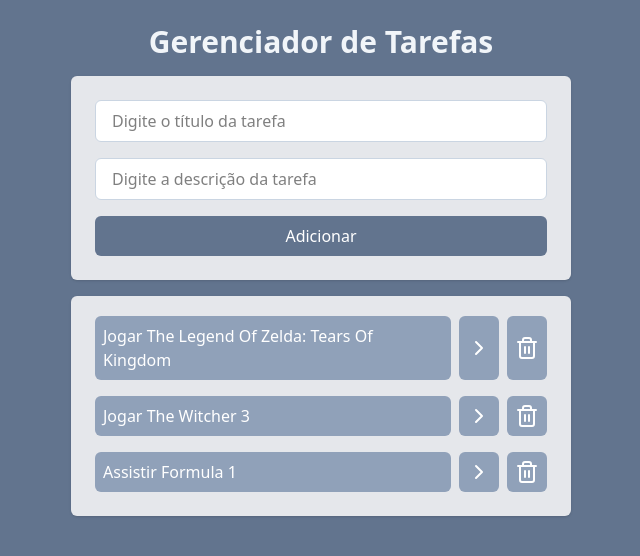
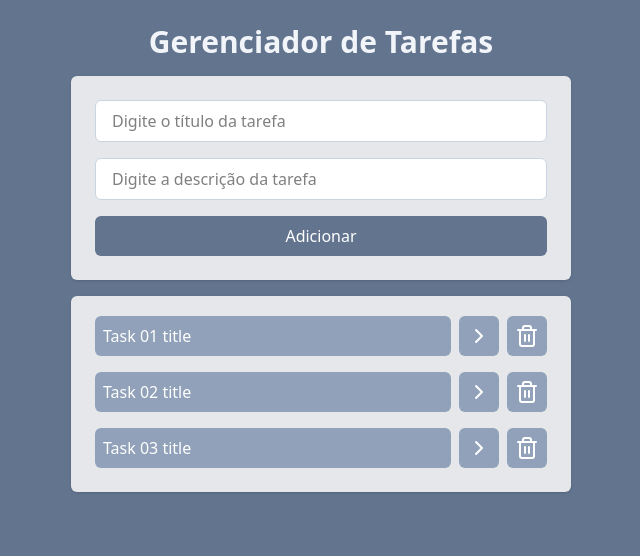
Before and after one commit to ldsimidu/bw-taskManager, a React (Vite) app: page / in a window 1280 px wide. Shown: the top 556 px of the page, without its empty margins (319-959 px from the left). Built offline with nearby package versions, Linux system fonts and the light colour scheme.

Commit message:
chore: update initial mock task data

```diff
--- a/src/App.jsx
+++ b/src/App.jsx
@@ -6,18 +6,18 @@ import { v4 } from "uuid";
 function App() {
   const [tasks, setTasks] = useState([{
     id: 1,
-    title: "Jogar The Legend Of Zelda: Tears Of Kingdom",
-    description: "Encontrar Zelda",
+    title: "Task 01 title",
+    description: "Task 01 description",
     isCompleted: false
   }, {
     id: 2,
-    title: "Jogar The Witcher 3",
-    description: "Salvar Ciri",
+    title: "Task 02 title",
+    description: "Task 02 description",
     isCompleted: false
   }, {
     id: 3,
-    title: "Assistir Formula 1",
-    description: "Canal: Band, 10h da manhã do sabado",
+    title: "Task 03 title",
+    description: "Task 03 description",
     isCompleted: false
   }]);
 
```
